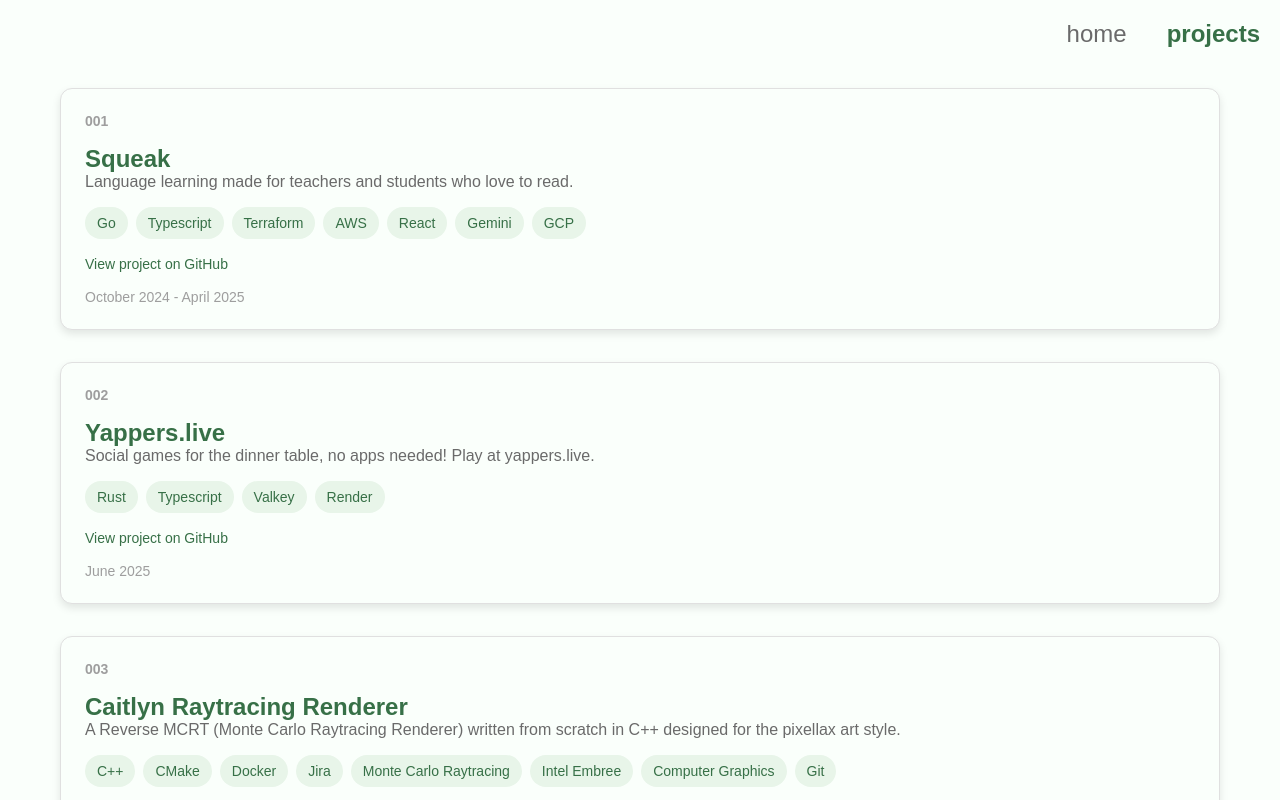
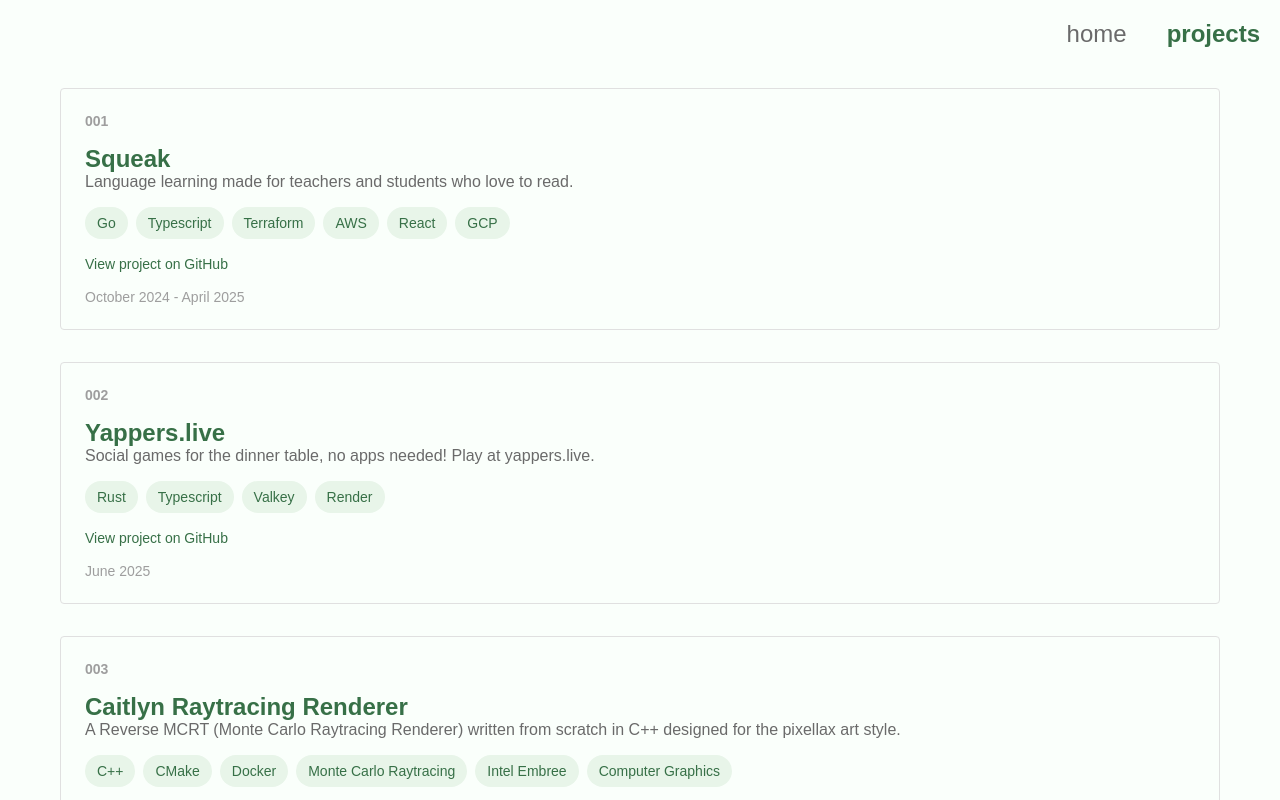
Before and after one commit to connortbot/connortbot.github.io, a React (Create React App) app: page /projects in a window 1280 px wide. Built offline with nearby package versions, Linux system fonts and the light colour scheme.

Commit message:
style fixes

```diff
--- a/src/components/Home.js
+++ b/src/components/Home.js
@@ -120,14 +120,14 @@
           {'\u{1F4BC}'} prev. <Highlight>@ cohere, td bank</Highlight>
         </Description>
         <Description>
-          {'\u{1F4D6}'} currently studying computer science @ uwaterloo
+          {'\u{1F4D6}'} studying computer science @ uwaterloo
         </Description>
       </LeftColumn>
       <RightColumn>
         <ExperienceItem
           title="Software Engineer Intern"
           company="Helicone (YC W23)"
-          description="Core product - LLM routing and observability w/ Clickhouse."
+          description="LLM Observability - Prompts and Clickhouse"
         />
         <ExperienceItem
           title="Software Engineer Intern"
@@ -137,7 +137,7 @@
         <ExperienceItem
           title="Software Engineer"
           company="Squeak"
-          description="Language learning made for teachers and students who love to read."
+          description="Language learning made for people who love to read."
         />
         <ExperienceItem
           title="Senior Data Specialist"
@@ -147,7 +147,7 @@
         <ExperienceItem
           title="Software Engineer"
           company="Markland Wood Golf Club"
-          description="Automation for User Data on Cloud"
+          description="Automated leaderboards"
         />
       </RightColumn>
     </HomeContainer>
--- a/src/components/Projects.js
+++ b/src/components/Projects.js
@@ -12,10 +12,9 @@
 const ProjectCard = styled.div`
   background: #FAFFFB; /* Background color of the project card */
   border: 1px solid #E0E0E0;
-  border-radius: 12px;
+  border-radius: 4px;
   padding: 24px;
   margin-bottom: 32px;
-  box-shadow: 0 4px 8px rgba(0, 0, 0, 0.1);
 `;
 
 // Title of the project
@@ -85,7 +84,7 @@
   {
     title: 'Squeak',
     description: "Language learning made for teachers and students who love to read.",
-    tags: ['Go', 'Typescript', 'Terraform', 'AWS', 'React', 'Gemini', 'GCP'],
+    tags: ['Go', 'Typescript', 'Terraform', 'AWS', 'React', 'GCP'],
     link: 'https://github.com/connortbot/squeak',
     dateRange: 'October 2024 - April 2025',
   },
@@ -99,7 +98,7 @@
   {
     title: 'Caitlyn Raytracing Renderer',
     description: 'A Reverse MCRT (Monte Carlo Raytracing Renderer) written from scratch in C++ designed for the pixellax art style.',
-    tags: ['C++', 'CMake', 'Docker', 'Jira', 'Monte Carlo Raytracing', 'Intel Embree', 'Computer Graphics', 'Git'],
+    tags: ['C++', 'CMake', 'Docker', 'Monte Carlo Raytracing', 'Intel Embree', 'Computer Graphics'],
     link: 'https://github.com/cypraeno/caitlyn',
     dateRange: 'April 2023 - November 2024',
   },
@@ -117,27 +116,6 @@
     tags: ['Go', 'gRPC', 'QUIC', 'AWS'],
     link: 'https://github.com/connortbot/starbit',
     dateRange: 'March 2025',
-  },
-  {
-    title: 'Solomonoff Inference Engine',
-    description: "A local inference engine for Llama and Cohere models.",
-    tags: ['PyTorch', 'Transformers', 'LLMs', 'LLM Inference', 'Llama', 'Cohere', 'Multi-Head Attention', 'RoPE', 'KVCache'],
-    link: 'https://github.com/connortbot/solomonoff',
-    dateRange: 'September 2025',
-  },
-  {
-    title: 'Podcast Diarization Pipeline',
-    description: "Semi-supervised ML Audio Diarization Pipeline",
-    tags: ['Python', 'Audio Machine Learning', 'Diarization', 'Whisper', 'pyannote', 'Semi-Supervised Learning', 'Clustering'],
-    link: 'https://github.com/connortbot/podcast-diarizer',
-    dateRange: 'September 2024',
-  },
-  {
-    title: 'QuickSurf Research Paper',
-    description: "Rendering Optimization Paper & Model",
-    tags: ['Rendering Optimization', 'LUTs', 'Principled BSDFs', 'Monte Carlo Raytracing', 'Research Paper'],
-    link: '',
-    dateRange: 'September 2024 (Halted)',
   },
 ];
 
```
